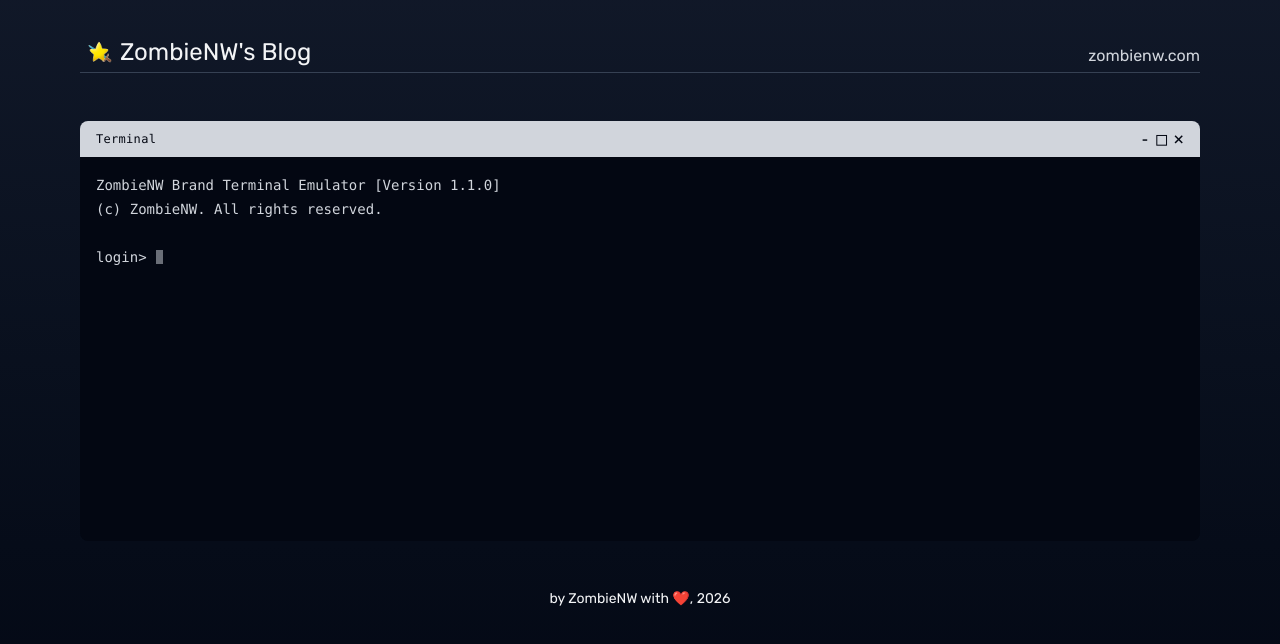
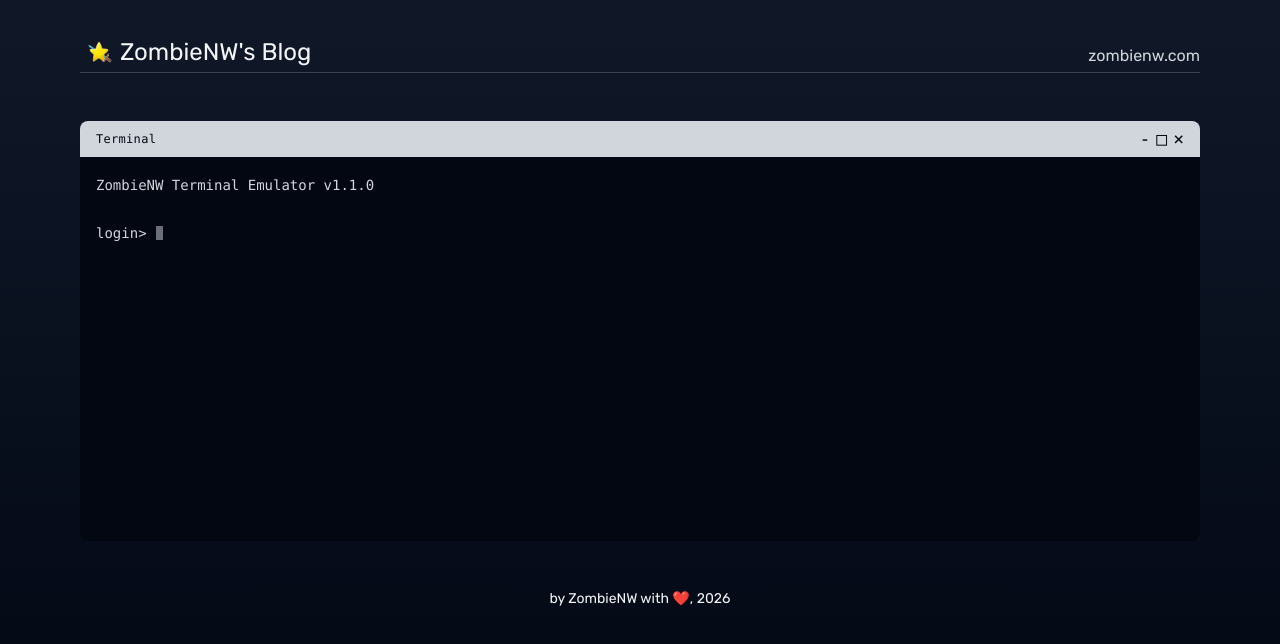
Before and after one commit to ZombieNW/ZombieNW-Blog, a SvelteKit app: page /admin/login in a window 1280 px wide. Shown: the top 644 px of the page. Built offline with nearby package versions, Linux system fonts and the light colour scheme.

Commit message:
Change terminal intro

```diff
--- a/src/routes/admin/login/+page.svelte
+++ b/src/routes/admin/login/+page.svelte
@@ -9,11 +9,7 @@
 	let password = $state('');
 	let displayPassword = $state('');
 
-	let lines: string[] = $state([
-		'ZombieNW Brand Terminal Emulator [Version 1.1.0]',
-		'(c) ZombieNW. All rights reserved.',
-		''
-	]);
+	let lines: string[] = $state(['ZombieNW Terminal Emulator v1.1.0', '']);
 
 	// actual inputs
 	let usernameInput: HTMLInputElement;
```
